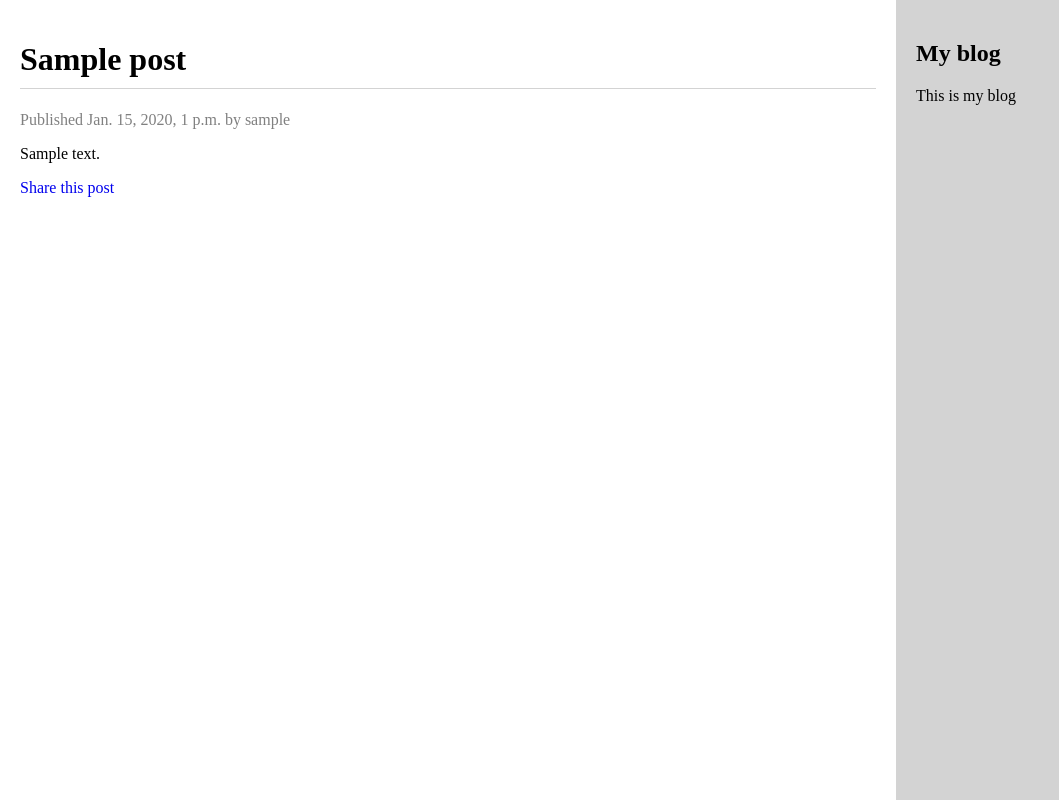
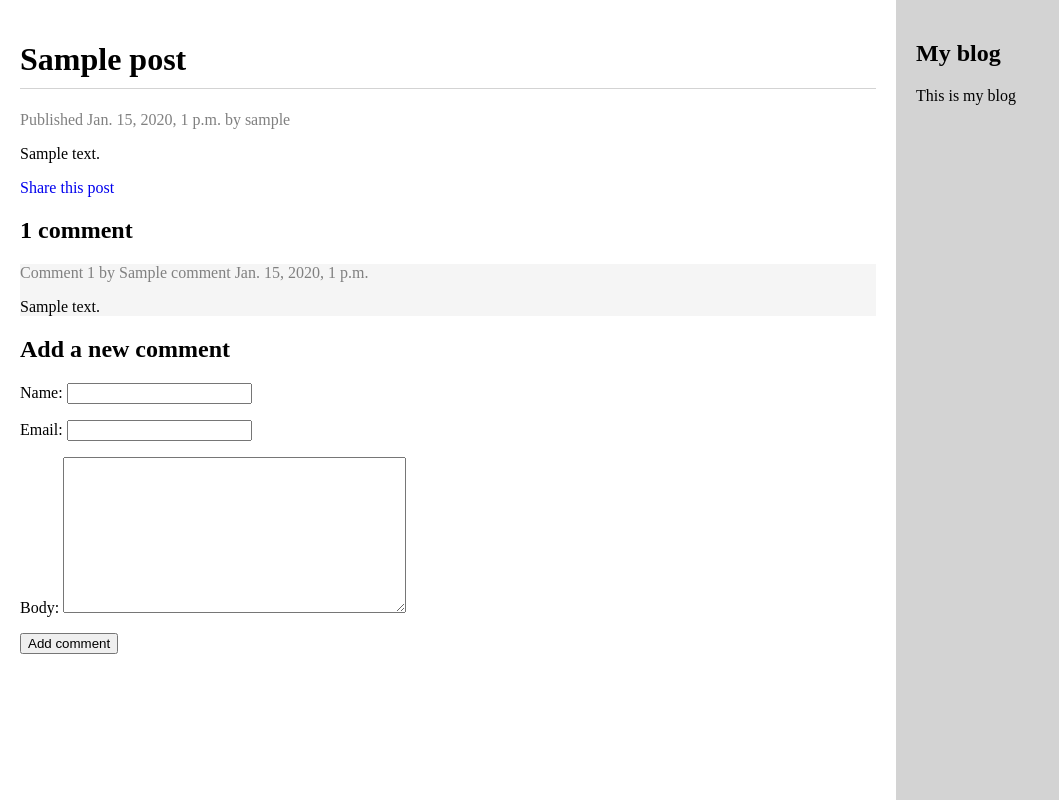
Before and after one commit to lancelote/django_by_example, a Django app: page /blog/2020/01/15/sample/ in a window 1280 px wide. Shown: the whole page, without its empty margins (0-1059 px from the left). Run offline with Django 3.2, Linux system fonts and the light colour scheme; tables that the repository leaves empty hold one stand-in row (values such as "Sample post").

Commit message:
Comment integration

```diff
--- a/mysite/blog/forms.py
+++ b/mysite/blog/forms.py
@@ -1,6 +1,10 @@
+# pylint: disable=too-few-public-methods, missing-docstring
+
 """Blog forms"""
 
 from django import forms
+
+from .models import Comment
 
 
 class EmailPostForm(forms.Form):
@@ -10,3 +14,11 @@ class EmailPostForm(forms.Form):
     sender = forms.EmailField()
     recipient = forms.EmailField()
     comments = forms.CharField(required=False, widget=forms.Textarea)
+
+
+class CommentForm(forms.ModelForm):
+    """New comment form for post detail page"""
+
+    class Meta:
+        model = Comment
+        fields = ('name', 'email', 'body')
--- a/mysite/blog/static/css/blog.css
+++ b/mysite/blog/static/css/blog.css
@@ -17,8 +17,13 @@ h1 {
     padding-bottom: 10px;
 }
 
-.date {
+.date,
+.info {
     color: grey;
+}
+
+.comment:nth-child(even) {
+    background-color: whitesmoke;
 }
 
 #container,
--- a/mysite/blog/templates/blog/post/detail.html
+++ b/mysite/blog/templates/blog/post/detail.html
@@ -7,4 +7,34 @@
     <p class="date">Published {{ post.publish }} by {{ post.author }}</p>
     {{ post.body|linebreaks }}
     <p><a href="{% url "blog:post_share" post.id %}">Share this post</a></p>
+
+    {# Number of comments #}
+    {% with comments.count as total_comments %}
+        <h2 id="comments-counter">{{ total_comments }} comment{{ total_comments|pluralize }}</h2>
+    {% endwith %}
+
+    {# Comments #}
+    {% for comment in comments %}
+        <div class="comment">
+            <p class="info">
+                Comment {{ forloop.counter }} by {{ comment.name }}
+                {{ comment.created }}
+            </p>
+            {{ comment.body|linebreaks }}
+        </div>
+    {% empty %}
+        <p id="empty">There are no comments yet.</p>
+    {% endfor %}
+
+    {# New comment form #}
+    {% if new_comment %}
+        <h2 id="adding-success">Your comment has been added.</h2>
+    {% else %}
+        <h2>Add a new comment</h2>
+        <form action="." method="post" id="new-comment">
+            {% csrf_token %}
+            {{ comment_form.as_p }}
+            <p><input type="submit" value="Add comment"></p>
+        </form>
+    {% endif %}
 {% endblock %}
--- a/mysite/blog/views.py
+++ b/mysite/blog/views.py
@@ -6,7 +6,7 @@ from django.shortcuts import render, get_object_or_404
 from django.views.generic import ListView
 
 from .models import Post
-from .forms import EmailPostForm
+from .forms import EmailPostForm, CommentForm
 
 
 class PostListView(ListView):
@@ -36,7 +36,31 @@ def post_detail(request, year, month, day, post):
         publish__month=month,
         publish__day=day
     )
-    return render(request, 'blog/post/detail.html', {'post': post})
+
+    # Is there a new comment?
+    new_comment = None
+
+    # List of active comments of a given post
+    comments = post.comments.filter(active=True)
+
+    if request.method == 'POST':
+        # A comment was posted
+        comment_form = CommentForm(data=request.POST)
+        if comment_form.is_valid():
+            # Create Comment object but don't save to database yet
+            new_comment = comment_form.save(commit=False)
+            # Assign the current post to the comment
+            new_comment.post = post
+            # Save the comment to the database
+            new_comment.save()
+    else:
+        comment_form = CommentForm()
+    return render(request, 'blog/post/detail.html', {
+        'post': post,
+        'comments': comments,
+        'comment_form': comment_form,
+        'new_comment': new_comment
+    })
 
 
 def post_share(request, post_id):
```
Also changed, not shown: mysite/blog/tests/test_forms.py (+12 -1 lines), mysite/blog/tests/test_views.py (+21 -0 lines), mysite/functional_tests/test_admin.py (+9 -9 lines), mysite/functional_tests/test_post_detail.py (+35 -0 lines), README.md.
